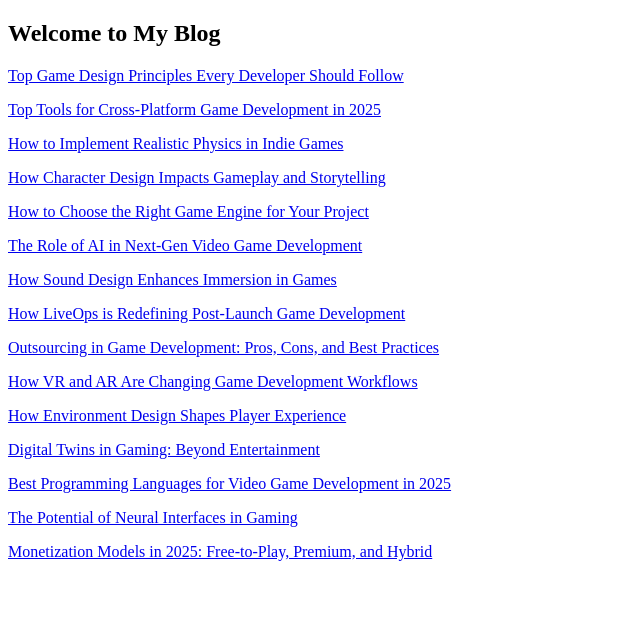
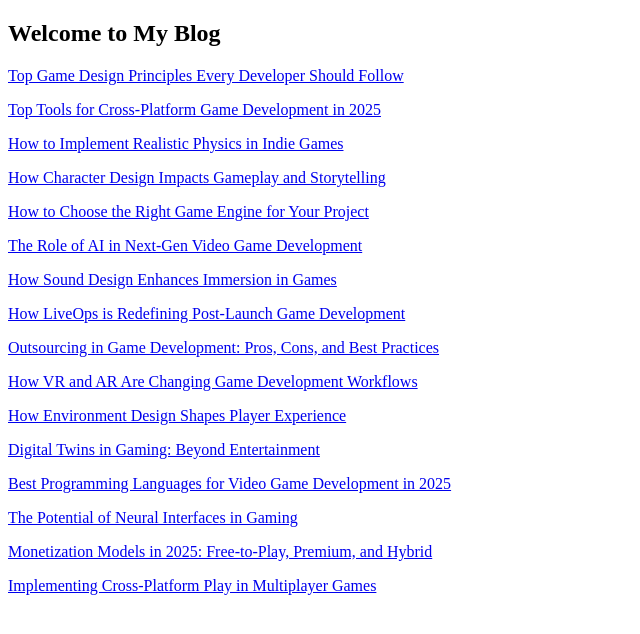
Before and after one commit to rahulanand43-png/blog, a plain HTML site: page index.html in a window 1280 px wide. Shown: the whole page, without its empty margins (0-640 px from the left). Drawn offline with Linux system fonts and the light colour scheme.

Commit message:
Update index.html

```diff
--- a/index.html
+++ b/index.html
@@ -21,7 +21,7 @@
 <p><a href="best-programming-languages-for-video-game-development-2025.html">Best Programming Languages for Video Game Development in 2025</a></p>
   <p><a href="the-potential-of-neural-interfaces-in-gaming.html">The Potential of Neural Interfaces in Gaming</a></p>
    <p><a href="monetization-models-2025-free-to-play-premium-hybrid.html">Monetization Models in 2025: Free-to-Play, Premium, and Hybrid</a></p>
-
+  <p><a href="implementing-cross-platform-play-in-multiplayer-games.html">Implementing Cross-Platform Play in Multiplayer Games</a></p
 
 </body>
 </html>
```
